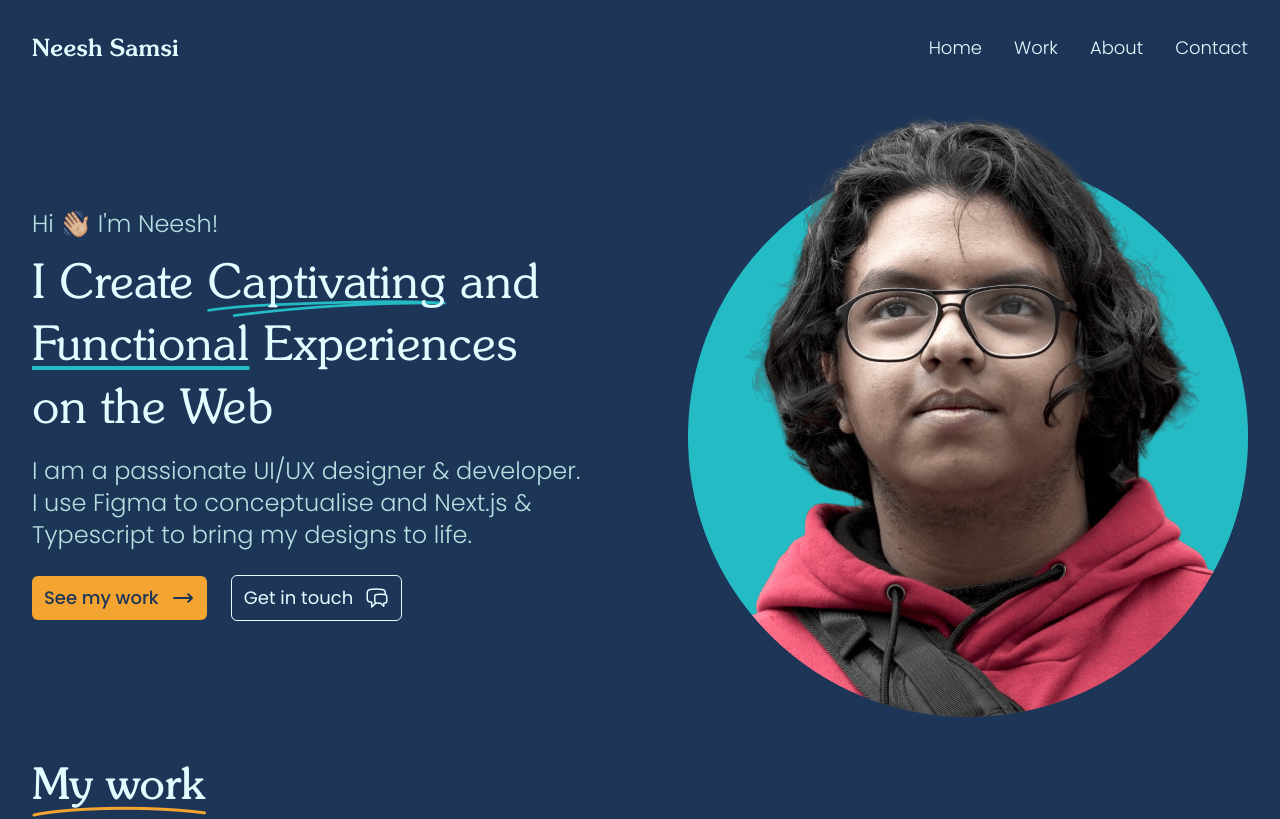
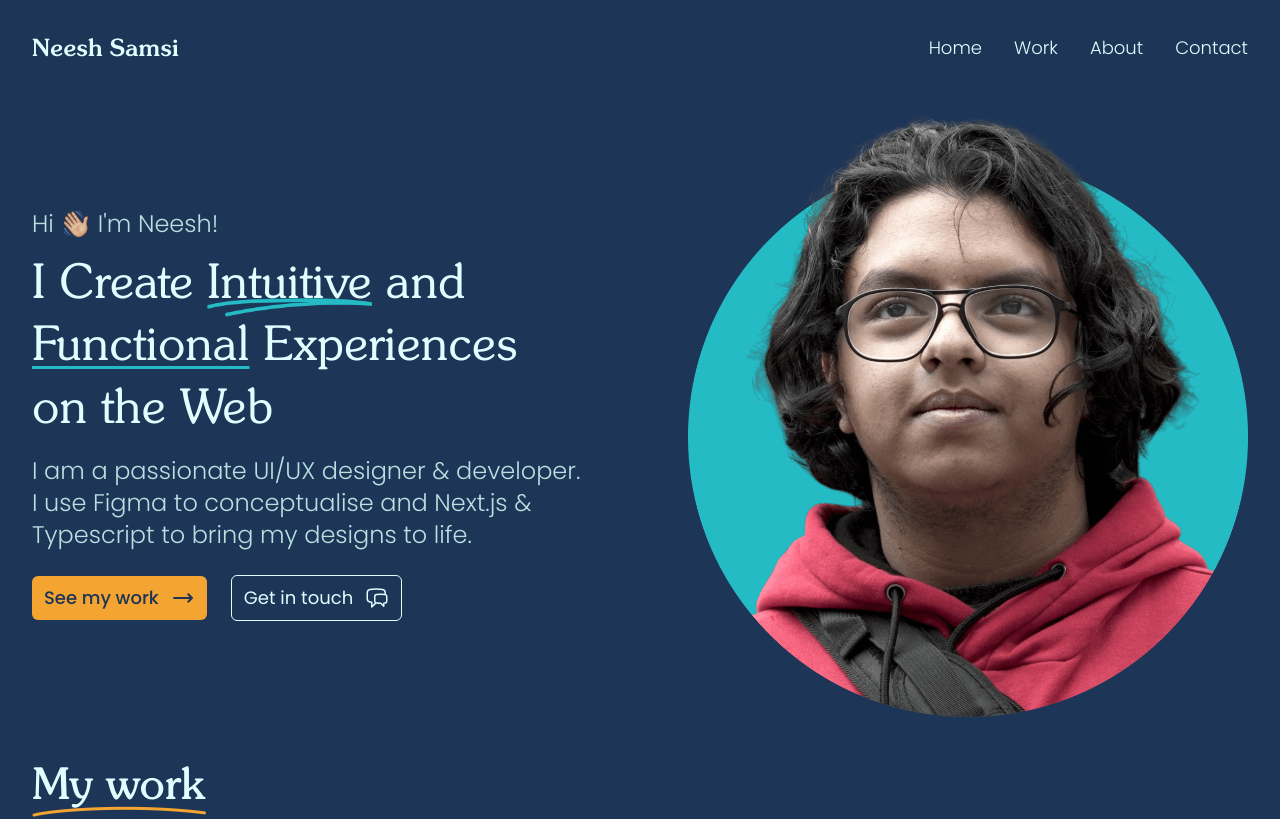
Before and after one commit to NeeshSamsi/neeshsamsi.com, a Next.js app: page / in a window 1280 px wide. Shown: the top 819 px of the page. Built offline with nearby package versions, Linux system fonts and the light colour scheme.

Commit message:
feat: Adjust underlines

```diff
--- a/src/app/page.tsx
+++ b/src/app/page.tsx
@@ -27,7 +27,7 @@ export default function Home() {
           <h1 className="mb-2 max-w-[18ch] font-serif text-3xl leading-[1.4] text-light sm:text-4xl sm:leading-[1.5] lg:mb-4 xl:text-5xl xl:leading-[1.3]">
             I Create{" "}
             <span className="relative">
-              Captivating
+              Intuitive
               <Image
                 src="/fancy-underline.png"
                 alt=""
@@ -37,7 +37,7 @@ export default function Home() {
               />
             </span>{" "}
             and{" "}
-            <span className="underline decoration-accent underline-offset-[6px]">
+            <span className="underline decoration-accent decoration-[3px] underline-offset-[6px]">
               Functional
             </span>{" "}
             Experiences on the Web
```
Also changed, not shown: public/fancy-underline.png.
